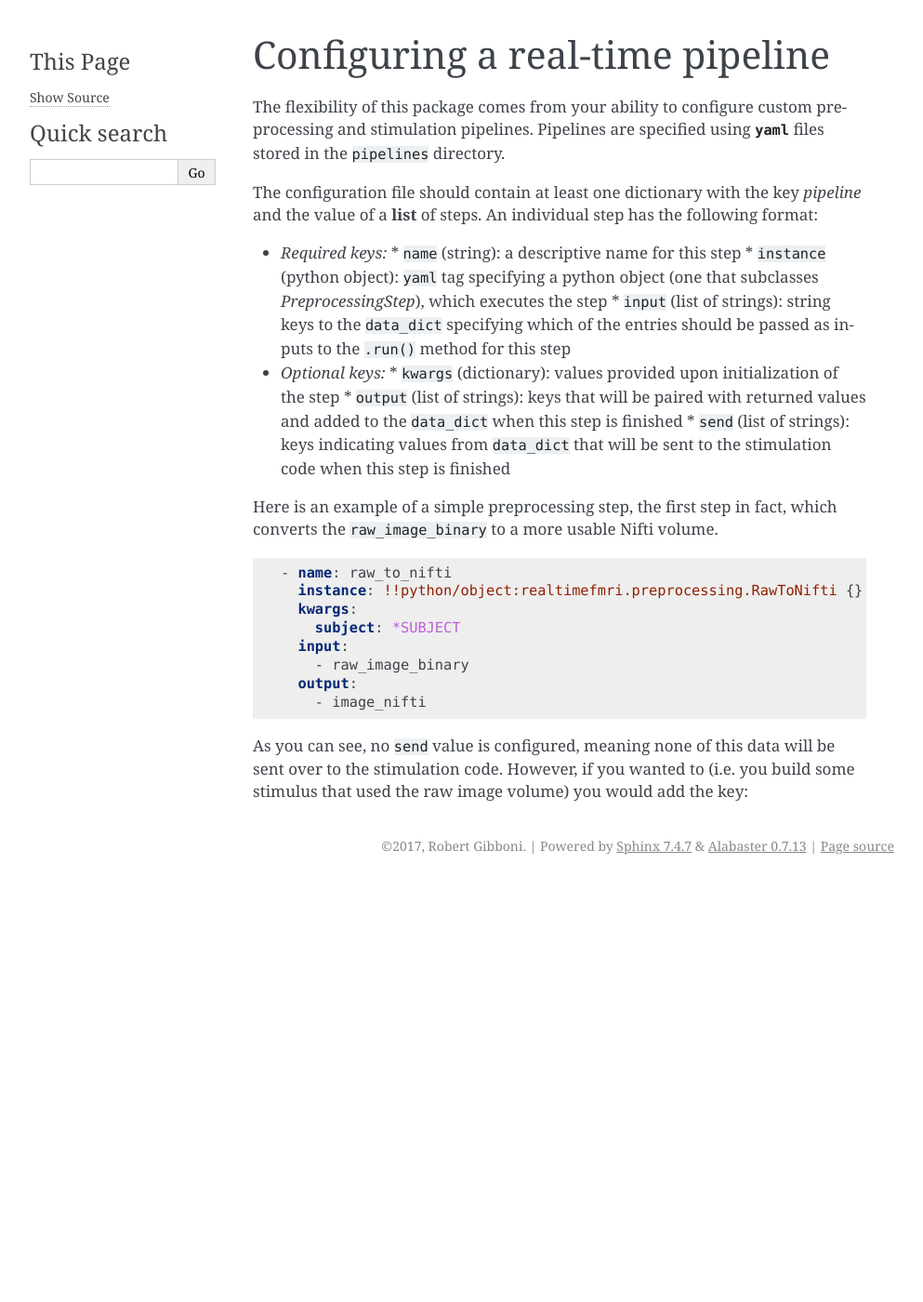
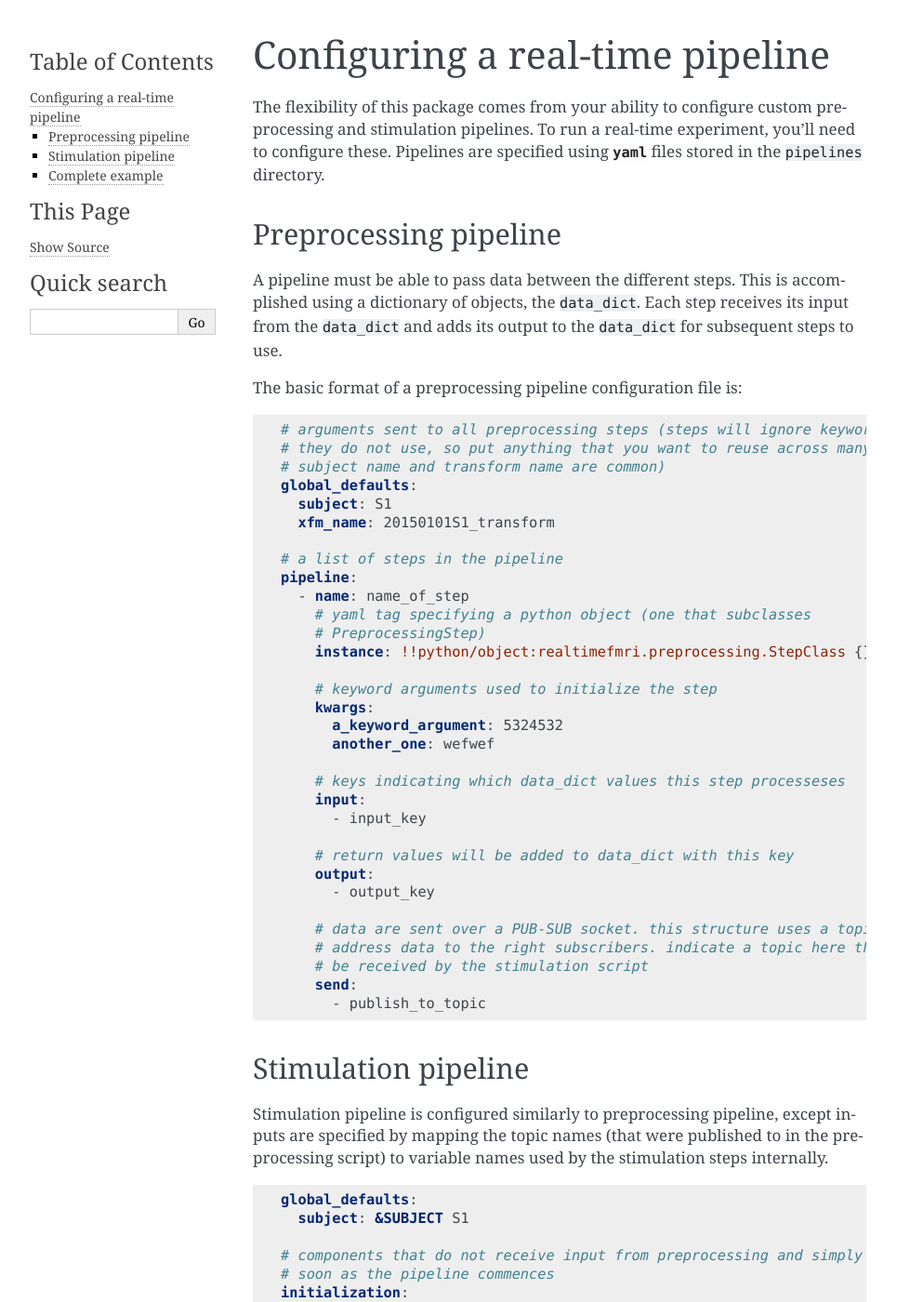
Before and after one commit to gallantlab/realtimefmri, a Sphinx documentation site: the page built from docs/pipelines.rst, in a window 1280 px wide and 1400 px high. Shown: the whole window at 93% size, without its empty margins (148-1141 px from the left). Built offline with Sphinx 7.4.7, drawn with Linux system fonts in a browser that asks for light colours; some of the changed text lies outside the part shown.

Commit message:
more documentation

```diff
--- a/docs/index.rst
+++ b/docs/index.rst
@@ -14,6 +14,8 @@ Contents:
    overview
    network
    pipelines
+   preprocessing
+   together
 
 Indices and tables
 ==================
--- a/docs/pipelines.rst
+++ b/docs/pipelines.rst
@@ -1,34 +1,163 @@
+.. _pipelines:
+
 Configuring a real-time pipeline
 =====================================
 
-The flexibility of this package comes from your ability to configure custom preprocessing and stimulation pipelines. Pipelines are specified using :mod:`yaml` files stored in the ``pipelines`` directory.
+The flexibility of this package comes from your ability to configure custom preprocessing and stimulation pipelines. To run a real-time experiment, you'll need to configure these. Pipelines are specified using :mod:`yaml` files stored in the ``pipelines`` directory.
 
-The configuration file should contain at least one dictionary with the key `pipeline` and the value of a **list** of steps. An individual step has the following format:
 
-* *Required keys:*
-  * ``name`` (string): a descriptive name for this step
-  * ``instance`` (python object): ``yaml`` tag specifying a python object (one that subclasses `PreprocessingStep`), which executes the step
-  * ``input`` (list of strings): string keys to the ``data_dict`` specifying which of the entries should be passed as inputs to the ``.run()`` method for this step
-* *Optional keys:*
-  * ``kwargs`` (dictionary): values provided upon initialization of the step
-  * ``output`` (list of strings): keys that will be paired with returned values and added to the ``data_dict`` when this step is finished
-  * ``send`` (list of strings): keys indicating values from ``data_dict`` that will be sent to the stimulation code when this step is finished
+Preprocessing pipeline
+----------------------
+A pipeline must be able to pass data between the different steps. This is accomplished using a dictionary of objects, the ``data_dict``. Each step receives its input from the ``data_dict`` and adds its output to the ``data_dict`` for subsequent steps to use.
 
-Here is an example of a simple preprocessing step, the first step in fact, which converts the ``raw_image_binary`` to a more usable Nifti volume.
+The basic format of a preprocessing pipeline configuration file is:
 
 .. code-block:: yaml
 
-  - name: raw_to_nifti
-    instance: !!python/object:realtimefmri.preprocessing.RawToNifti {}
-    kwargs:
-      subject: *SUBJECT
-    input:
-      - raw_image_binary
-    output:
-      - image_nifti
+  # arguments sent to all preprocessing steps (steps will ignore keywords that
+  # they do not use, so put anything that you want to reuse across many steps.
+  # subject name and transform name are common)
+  global_defaults:
+    subject: S1
+    xfm_name: 20150101S1_transform
 
-As you can see, no ``send`` value is configured, meaning none of this data will be sent over to the stimulation code. However, if you wanted to (i.e. you build some stimulus that used the raw image volume) you would add the key:
+  # a list of steps in the pipeline
+  pipeline:
+    - name: name_of_step
+      # yaml tag specifying a python object (one that subclasses
+      # PreprocessingStep)
+      instance: !!python/object:realtimefmri.preprocessing.StepClass {}
+
+      # keyword arguments used to initialize the step
+      kwargs:
+        a_keyword_argument: 5324532
+        another_one: wefwef
+
+      # keys indicating which data_dict values this step processeses
+      input:
+        - input_key
+
+      # return values will be added to data_dict with this key
+      output:
+        - output_key
+
+      # data are sent over a PUB-SUB socket. this structure uses a topic to
+      # address data to the right subscribers. indicate a topic here that can
+      # be received by the stimulation script
+      send:
+        - publish_to_topic
+
+
+Stimulation pipeline
+--------------------
+Stimulation pipeline is configured similarly to preprocessing pipeline, except inputs are specified by mapping the topic names (that were published to in the preprocessing script) to variable names used by the stimulation steps internally.
 
 .. code-block:: yaml
-  send:
-    - image_nifti
+
+  global_defaults:
+    subject: &SUBJECT S1
+
+  # components that do not receive input from preprocessing and simply run as
+  # soon as the pipeline commences
+  initialization:
+    - name: a_name
+      instance: !!python/object:realtimefmri.stimulating.SomeClass {}
+      kwargs:
+        keyword_argument_1: hi_there
+        keyword_argument_2: 123
+
+  # these components receive inputs sent over from the preprocessing pipeline
+  pipeline:
+    - name: responsive_stimulus
+      instance: !!python/object:realtimefmri.stimulating.AnotherClass {}
+      # key: topic that the preprocessing script published to
+      # value: the name the data gets inside of the stimulation .run() class
+      topic: { publish_to_topic: variable_name }
+      kwargs:
+        some_kwargs: *SUBJECT
+        another_kwargs: 234234
+
+
+Complete example
+----------------
+
+Here's an example of a complete pipeline configuration. It converts the raw
+binary to nifti, motion corrects, saves a copy of the motion corrected nifti, extracts the gray matter voxels, computes their mean and standard deviations, computes their z-score, and sends that result off to the stimulation code. Pay attention to the ``input`` and ``output`` keys. Those are the keys to
+the ``data_dict`` that show you how the data is transformed as it passes
+through the pipeline.
+
+Here is the preprocessing configuration...
+
+.. code-block:: yaml
+
+  global_defaults:
+    subject: &SUBJECT S1
+    xfm_name: &XFMNAME 20150101S1_transform
+    nskip: 5
+
+  pipeline:
+    - name: raw_to_nifti
+      instance: !!python/object:realtimefmri.preprocessing.RawToNifti {}
+      input: [ raw_image_binary ]
+      output: [ image_nifti ]
+
+    - name: motion_correct
+      instance: !!python/object:realtimefmri.preprocessing.MotionCorrect {}
+      input: [ image_nifti ]
+      output: [ image_nifti_mc ]
+
+    - name: save_nifti
+      instance: !!python/object:realtimefmri.preprocessing.SaveNifti {}
+      input: [ image_nifti_mc ]
+
+    - name: extract_gm_mask
+      instance: !!python/object:realtimefmri.preprocessing.ApplyMask {}
+      kwargs: { mask_type: thick }
+      input: [ image_nifti_mc ]
+      output: [ gm_activity ]
+
+    - name: running_mean_std
+      instance: !!python/object:realtimefmri.preprocessing.OnlineMoments {}
+      input: [ gm_activity ]
+      output:
+        - gm_activity_mean
+        - gm_activity_std
+
+    - name: gm_activity_zscore
+      instance: !!python/object:realtimefmri.preprocessing.VoxelZScore {}
+      input:
+        - gm_activity
+        - gm_activity_mean
+        - gm_activity_std
+      output: [ gm_activity_zscore ]
+      send: [ gm_activity_zscore ]
+
+And the stimulation configuration. This example launches a ``pycortex`` viewer that will display brain activity in real-time. As you can see, it only has access to the
+topics that the preprocessing pipeline publishes, i.e., ``gm_activity_zscore``.
+
+.. code-block:: yaml
+
+  global_defaults:
+    subject: &SUBJECT S1
+
+  initialization:
+    - name: record_microphone_input
+      instance: !!python/object:realtimefmri.stimulating.AudioRecorder {}
+      kwargs:
+        jack_port: "system:capture_1"
+        file_name: microphone
+
+  pipeline:
+    - name: pycortex_viewer
+      instance: !!python/object:realtimefmri.stimulating.PyCortexViewer {}
+      topic: { gm_activity_zscore: data }
+      kwargs:
+        subject: *SUBJECT
+        xfm_name: 20150101S1_transform
+        mask_type: thick
+        vmin: -0.01
+        vmax: 0.01
+
+    - name: debug
+      instance: !!python/object:realtimefmri.stimulating.Debug {}
+      topic: { gm_activity_zscore: data }
--- /dev/null
+++ b/docs/preprocessing.rst
@@ -0,0 +1,174 @@
+Preprocessing
+=============
+
+The following steps can be combined to produce a preprocessing pipeline. They are all classes that subtype ``PreprocessingStep``.
+
+
+Modules
+-------
+
+  * `RawToNifti`_
+  * `SaveNifti`_
+  * `MotionCorrect`_
+  * `ApplyMask`_
+  * `ApplyMask2`_
+  * `ActivityRatio`_
+  * `RoiActivity`_
+  * `WMDetrend`_
+  * `OnlineMoments`_
+  * `RunningMeanStd`_
+  * `VoxelZscore`_
+
+
+
+_`RawToNifti`:
+++++++++++++++
+
+This should be the first step in the pipeline. It receives the raw binary mosaic sent over from the data collection script and turns it into a nifti file. The ``input`` should always be ``[raw_image_binary]``, which is the name given to the image that arrives over the ``zmq`` socket from the data collection script.
+
+Example:
+
+.. code-block:: yaml
+
+  pipeline:
+  - name: raw_to_nifti
+    instance: !!python/object:realtimefmri.preprocessing.RawToNifti {}
+    input: [ raw_image_binary ]
+    output: [ image_nifti ]
+
+
+
+
+_`SaveNifti`
+++++++++++++
+
+Saves its input nifti file to the ``<recording_id>/nifti`` directory. ``<recording_id>`` will usually be provided upon initialization of the ``Preprocessor`` object. (If omitted, the folder name will be the subject and date.)
+
+Example:
+
+.. code-block:: yaml
+
+  pipeline:
+    - name: save_nifti
+      instance: !!python/object:realtimefmri.preprocessing.SaveNifti {}
+      input: [ image_nifti_mc ]
+
+_`MotionCorrect`
+++++++++++++++++
+
+Example:
+
+.. code-block:: yaml
+
+  pipeline:
+    - name: motion_correct
+      instance: !!python/object:realtimefmri.preprocessing.MotionCorrect {}
+      input: [ image_nifti ]
+      output: [ image_nifti_mc ]
+
+
+_`ApplyMask`
+++++++++++++
+
+Apply a ``pycortex`` mask to the image volume. Must supply the ``subject``, ``xfm_name``, and ``mask_type`` as keyword arguments.
+
+Example:
+
+Apply the thick gray matter mask
+
+.. code-block:: yaml
+
+  pipeline:
+    - name: extract_gm_mask
+      instance: !!python/object:realtimefmri.preprocessing.ApplyMask {}
+      kwargs:
+        subject: S1
+        xfm_name: 20150101S1_transform
+        mask_type: thick
+      input: [ image_nifti ]
+      output: [ gm_activity ]
+
+
+_`ApplyMask2`
++++++++++++++
+
+Example:
+
+.. code-block:: yaml
+
+  pipeline:
+
+
+_`ActivityRatio`
+++++++++++++++++
+
+Example:
+
+.. code-block:: yaml
+
+  pipeline:
+
+
+_`RoiActivity`
+++++++++++++++
+
+Example:
+
+.. code-block:: yaml
+
+  pipeline:
+
+
+_`WMDetrend`
+++++++++++++
+
+Example:
+
+.. code-block:: yaml
+
+  pipeline:
+
+
+_`OnlineMoments`
+++++++++++++++++
+
+Example:
+
+.. code-block:: yaml
+
+  pipeline:
+    - name: running_mean_std
+      instance: !!python/object:realtimefmri.preprocessing.OnlineMoments {}
+      input: [ gm_activity ]
+      output:
+        - gm_activity_mean
+        - gm_activity_std
+
+
+_`RunningMeanStd`
++++++++++++++++++
+
+Example:
+
+.. code-block:: yaml
+
+  pipeline:
+
+
+_`VoxelZscore`
+++++++++++++++
+
+Example:
+
+.. code-block:: yaml
+
+  pipeline:
+
+    - name: gm_activity_zscore
+      instance: !!python/object:realtimefmri.preprocessing.VoxelZScore {}
+      input:
+        - gm_activity
+        - gm_activity_mean
+        - gm_activity_std
+      output: [ gm_activity_zscore ]
+      send: [ gm_activity_zscore ]
```
Also changed, not shown: other parts of docs/index.rst (+2 -2 lines), docs/network.rst (+7 -5 lines), docs/overview.rst (+5 -5 lines), docs/together.rst (added, +26 -0 lines).
